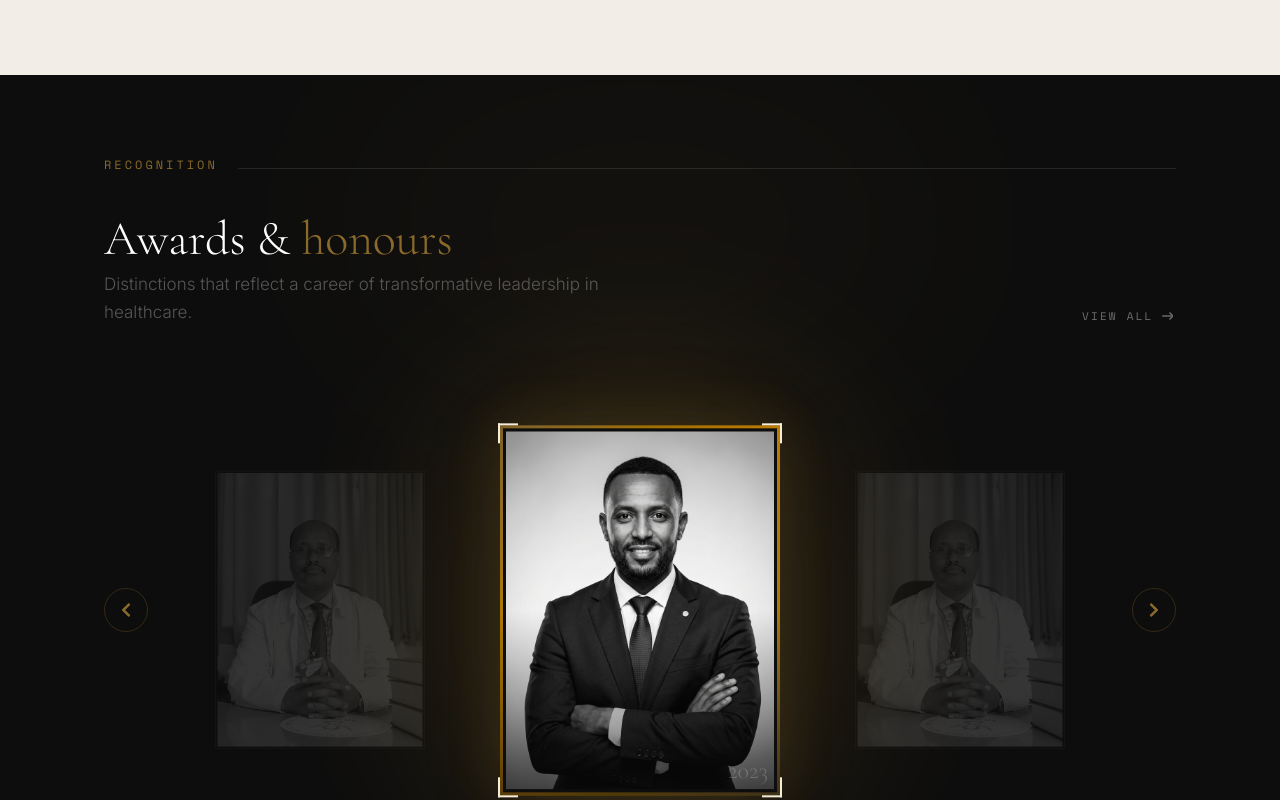
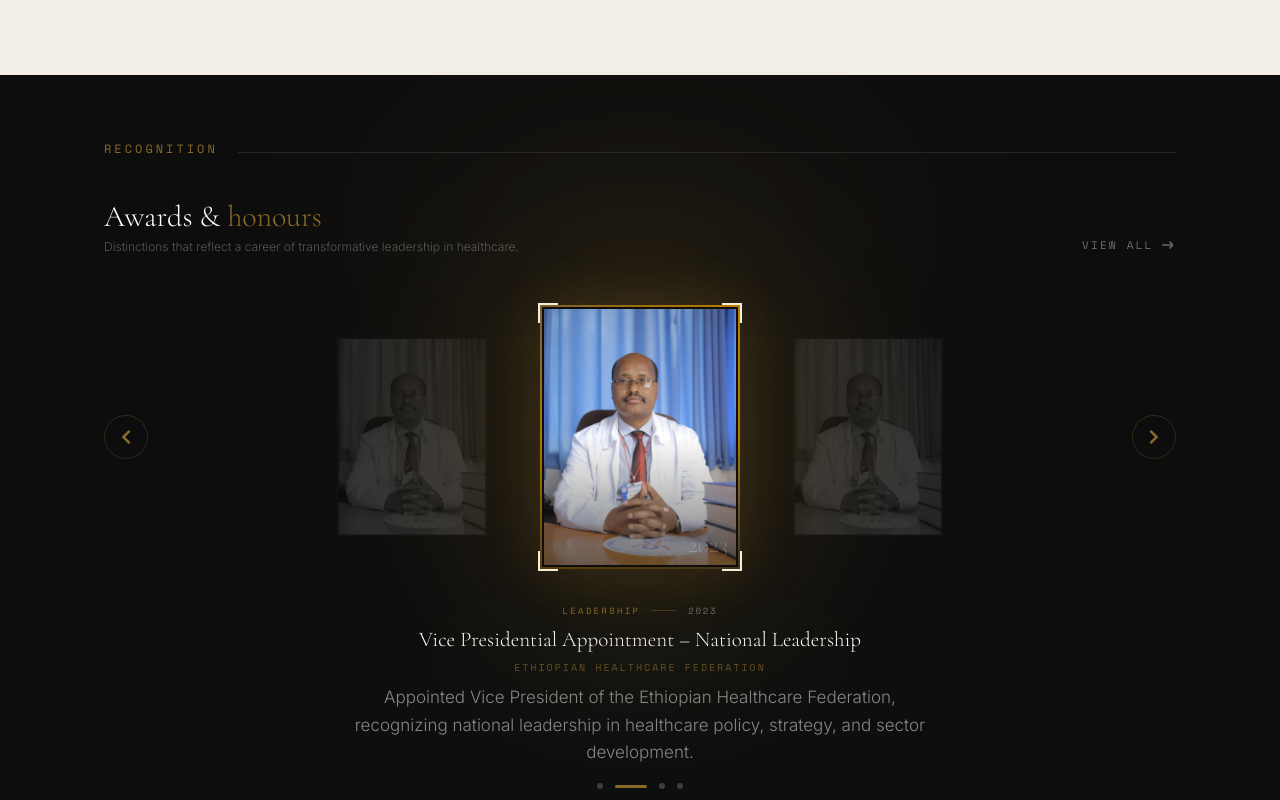
Before and after one commit to Kaleb-07/dr_portfolio, a React (Vite) app: page / in a window 1280 px wide. Shown: the part 3540-4340 px from the top of the page. Built offline with nearby package versions, Linux system fonts and the light colour scheme.

Commit message:
updating the award section

```diff
--- a/src/data/awards.ts
+++ b/src/data/awards.ts
@@ -18,7 +18,7 @@ export const awards: Award[] = [
     year: 2023,
     description:
       "Appointed Vice President of the Ethiopian Healthcare Federation, recognizing national leadership in healthcare policy, strategy, and sector development.",
-    image: "/dr-liyana-portrait.png",
+    image: "/image.png",
     category: "leadership",
   },
   {
@@ -38,7 +38,7 @@ export const awards: Award[] = [
     year: 2023,
     description:
       "Honored as a Rotarian and Community Leadership Member for dedicated service to community health and development initiatives.",
-    image: "/lab-connect.png",
+    image: "/image.png",
     category: "professional",
   },
 ]
--- a/src/features/home/HomeAwards.tsx
+++ b/src/features/home/HomeAwards.tsx
@@ -29,11 +29,11 @@ function GoldenFrame({
           className={cn(
             'relative transition-all duration-700 ease-out',
             isActive
-              ? 'p-[3px] bg-gradient-to-br from-gold via-yellow-600 to-gold'
+              ? 'p-[2px] bg-gradient-to-br from-gold via-yellow-600 to-gold'
               : 'p-[1px] bg-white/10'
           )}
         >
-          <div className={cn('bg-ink transition-all duration-700', isActive ? 'p-[3px]' : 'p-[2px]')}>
+          <div className={cn('bg-ink transition-all duration-700', isActive ? 'p-[2px]' : 'p-[1px]')}>
             {isActive && (
               <>
                 <div className="absolute -top-[2px] -left-[2px] w-5 h-5 border-t-[2.5px] border-l-[2.5px] border-gold-light z-10" />
@@ -55,8 +55,8 @@ function GoldenFrame({
   )
 }
 
-const cardWidth = 280
-const gap = 40
+const cardWidth = 200
+const gap = 28
 
 export default function HomeAwards() {
   const [activeIndex, setActiveIndex] = useState(0)
@@ -94,7 +94,7 @@ export default function HomeAwards() {
   return (
     <section
       ref={sectionRef}
-      className="section-padding bg-ink text-white relative overflow-hidden min-h-[700px]"
+      className="py-12 md:py-16 bg-ink text-white relative overflow-hidden"
     >
       {/* ── Cinematic ambient lighting ── */}
       <div className="absolute inset-0 overflow-hidden pointer-events-none">
@@ -123,7 +123,7 @@ export default function HomeAwards() {
           initial={{ opacity: 0, y: 24 }}
           animate={headerInView ? { opacity: 1, y: 0 } : {}}
           transition={{ duration: 0.6 }}
-          className="mb-12 md:mb-16"
+          className="mb-6 md:mb-8"
         >
           <div className="section-header">
             <span className="section-tag text-gold tracking-[0.25em]">Recognition</span>
@@ -131,10 +131,10 @@ export default function HomeAwards() {
           </div>
           <div className="flex flex-col md:flex-row md:items-end md:justify-between gap-4">
             <div>
-              <h2 className="font-serif text-4xl md:text-5xl font-light text-white">
+              <h2 className="font-serif text-2xl md:text-3xl font-light text-white">
                 Awards &amp; <em className="text-gold not-italic">honours</em>
               </h2>
-              <p className="mt-2 text-sm font-light text-white/30 max-w-lg leading-relaxed">
+              <p className="mt-1 text-xs font-light text-white/30 max-w-lg">
                 Distinctions that reflect a career of transformative leadership in healthcare.
               </p>
             </div>
@@ -167,7 +167,7 @@ export default function HomeAwards() {
           </button>
 
           {/* Carousel viewport */}
-          <div className="relative mx-auto" style={{ height: 440, maxWidth: 900 }}>
+          <div className="relative mx-auto" style={{ height: 300, maxWidth: 700 }}>
             {featuredAwards.map((award, i) => {
               const diff = i - activeIndex
               const isVisible = Math.abs(diff) <= 1
@@ -221,14 +221,14 @@ export default function HomeAwards() {
         </div>
 
         {/* ── Biography panel ── */}
-        <div className="max-w-2xl mx-auto text-center mt-10 md:mt-12 min-h-[160px] flex flex-col justify-center">
+        <div className="max-w-2xl mx-auto text-center mt-4 min-h-[100px] flex flex-col justify-center">
           <motion.div
             key={activeAward.id}
             initial={{ opacity: 0, y: 16 }}
             animate={{ opacity: 1, y: 0 }}
             transition={{ duration: 0.45, ease: [0.22, 1, 0.36, 1] }}
           >
-            <div className="flex items-center justify-center gap-4 mb-5">
+            <div className="flex items-center justify-center gap-3 mb-2">
               <span className="font-mono text-[9px] tracking-[0.25em] uppercase text-gold">
                 {activeAward.category}
               </span>
@@ -238,11 +238,11 @@ export default function HomeAwards() {
               </span>
             </div>
 
-            <h3 className="font-serif text-2xl md:text-3xl font-light text-white leading-snug mb-2">
+            <h3 className="font-serif text-lg md:text-xl font-light text-white leading-snug mb-1">
               {activeAward.title}
             </h3>
 
-            <p className="font-mono text-[11px] tracking-[0.2em] uppercase text-gold/70 mb-5">
+            <p className="font-mono text-[10px] tracking-[0.2em] uppercase text-gold/70 mb-2">
               {activeAward.organization}
             </p>
 
@@ -253,7 +253,7 @@ export default function HomeAwards() {
         </div>
 
         {/* ── Pagination dots ── */}
-        <div className="flex items-center justify-center gap-3 mt-8">
+        <div className="flex items-center justify-center gap-3 mt-4">
           {featuredAwards.map((_, i) => (
             <button
               key={i}
```
